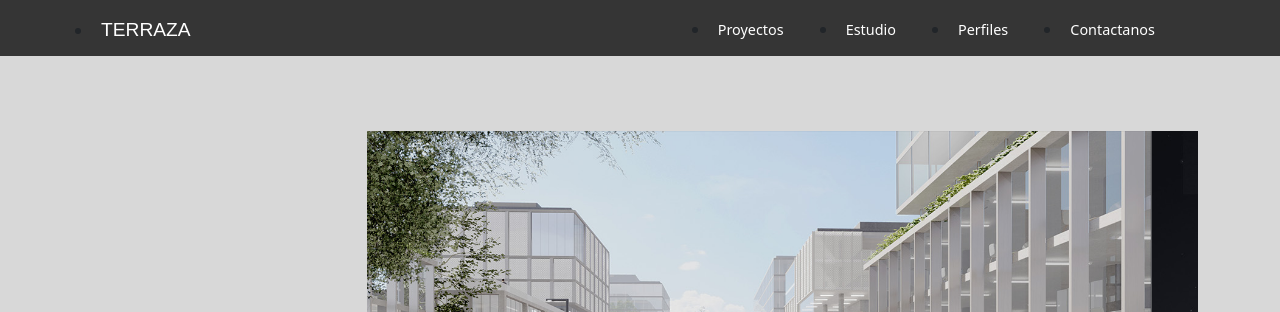
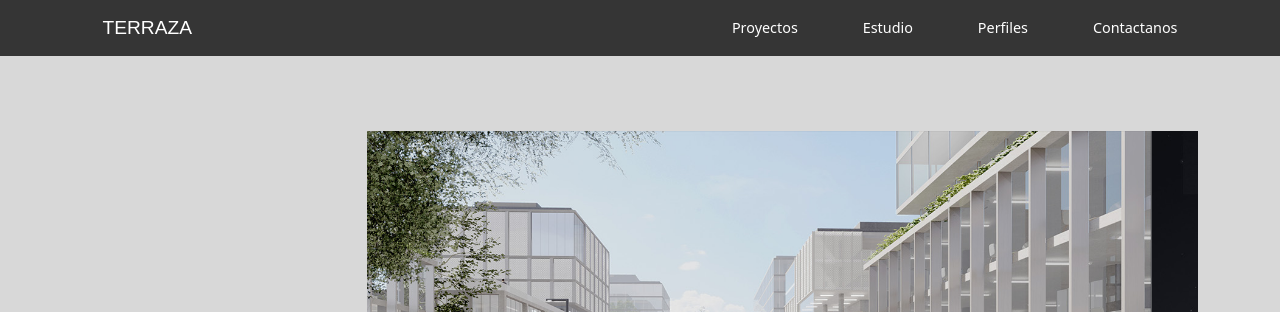
Before and after one commit to MaxiImpedovo/Proyecto-Coder-2021, a plain HTML site: page index.html in a window 1280 px wide. Shown: the top 312 px of the page. Drawn offline with Linux system fonts and the light colour scheme.

Commit message:
Modificacion de nav

```diff
--- a/css/stylecss.css
+++ b/css/stylecss.css
@@ -10,7 +10,7 @@ header {
   margin: auto;
   width: 100% !important; }
   .NavBarType .DivRow {
-    padding-top: 10px;
+    padding-top: .5rem;
     height: 100%;
     width: 100% !important;
     margin: 0 !important; }
@@ -32,16 +32,20 @@ header {
           padding: .5rem;
           font-size: 1.2rem;
           margin: 0; }
-    .NavBarType .DivRow .DivANav {
+    .NavBarType .DivRow .DivUL {
+      list-style: none;
+      margin: 0;
+      padding: 0; }
+      .NavBarType .DivRow .DivUL .DivANav {
         padding: 0;
         width: fit-content; }
-      .NavBarType .DivRow .DivANav a {
+        .NavBarType .DivRow .DivUL .DivANav a {
           text-decoration: none;
           color: white;
           width: auto;
           padding: 0;
           text-align: center; }
-        .NavBarType .DivRow .DivANav a h3 {
+          .NavBarType .DivRow .DivUL .DivANav a h3 {
             border-radius: .20rem;
             padding: .5rem;
             font-size: .9rem;
--- a/index.html
+++ b/index.html
@@ -37,7 +37,7 @@
 
             <div class="DivRow row h-75 align-items-center ">
 
-                <ul class="row justify-content-around align-items-center">
+                <ul class="DivUL row justify-content-around align-items-center">
                     <li class="col-1  DivAHome">
                         <a class="" href="">
                             <h3 class="d-none d-sm-block d-sm-none d-md-block">TERRAZA</h3>
--- a/scss/_header.scss
+++ b/scss/_header.scss
@@ -23,7 +23,7 @@ header{
     width: $v-100 !important;
 
     .DivRow{
-        padding-top: 10px;
+        padding-top: .5rem;
         height: $v-100;
         width: $v-100 !important;
         margin: $v-0 !important;
@@ -54,6 +54,11 @@ header{
                 }
             }
         }
+        .DivUL{
+
+            list-style: none;
+            margin: 0;
+            padding: 0;
 
             .DivANav {
                 padding: 0;
@@ -78,6 +83,8 @@ header{
 
 
             }
+        }
+
     }
 
 // .DivAHome :hover{
```
Lines whose indentation alone changed are shown as unchanged.
